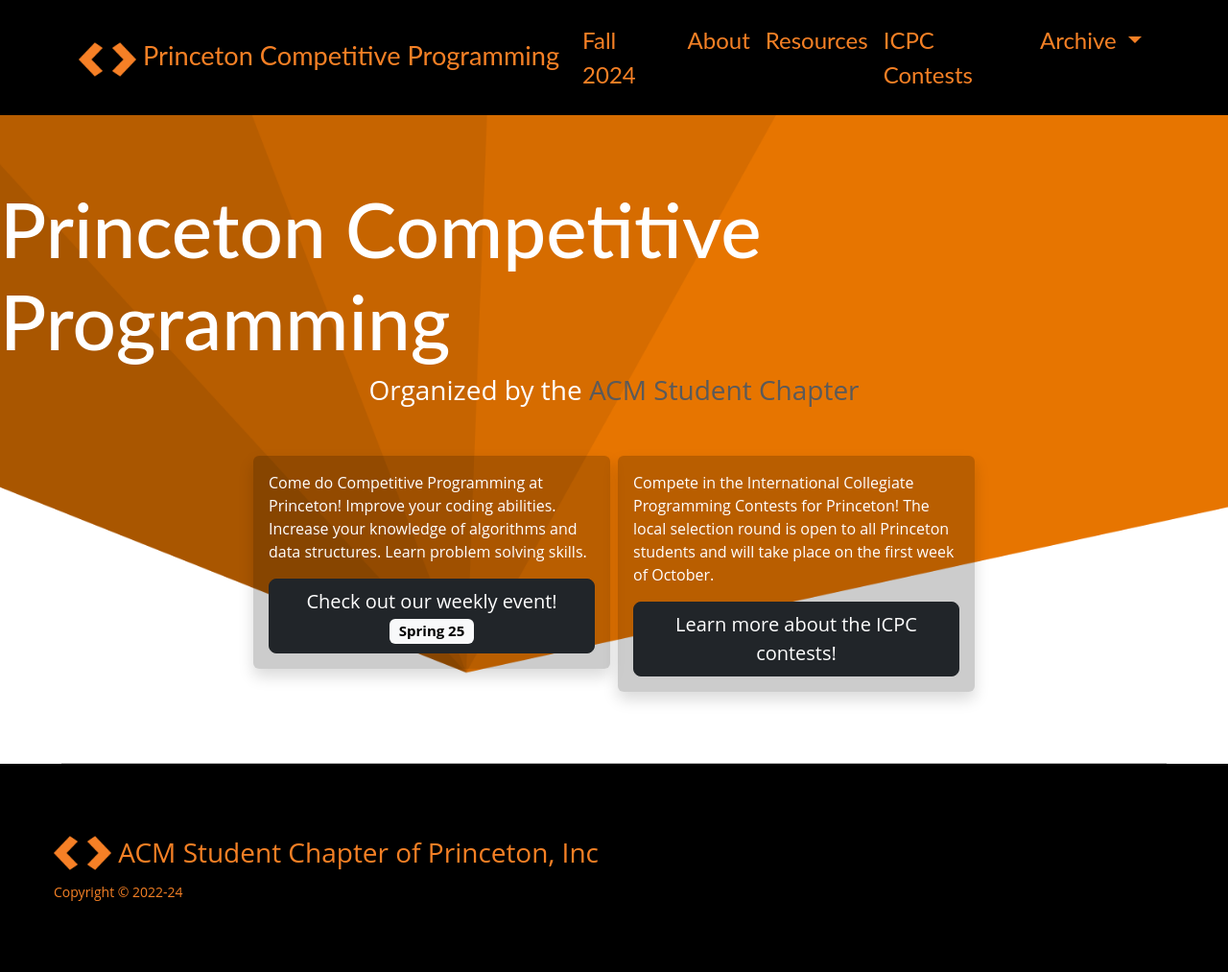
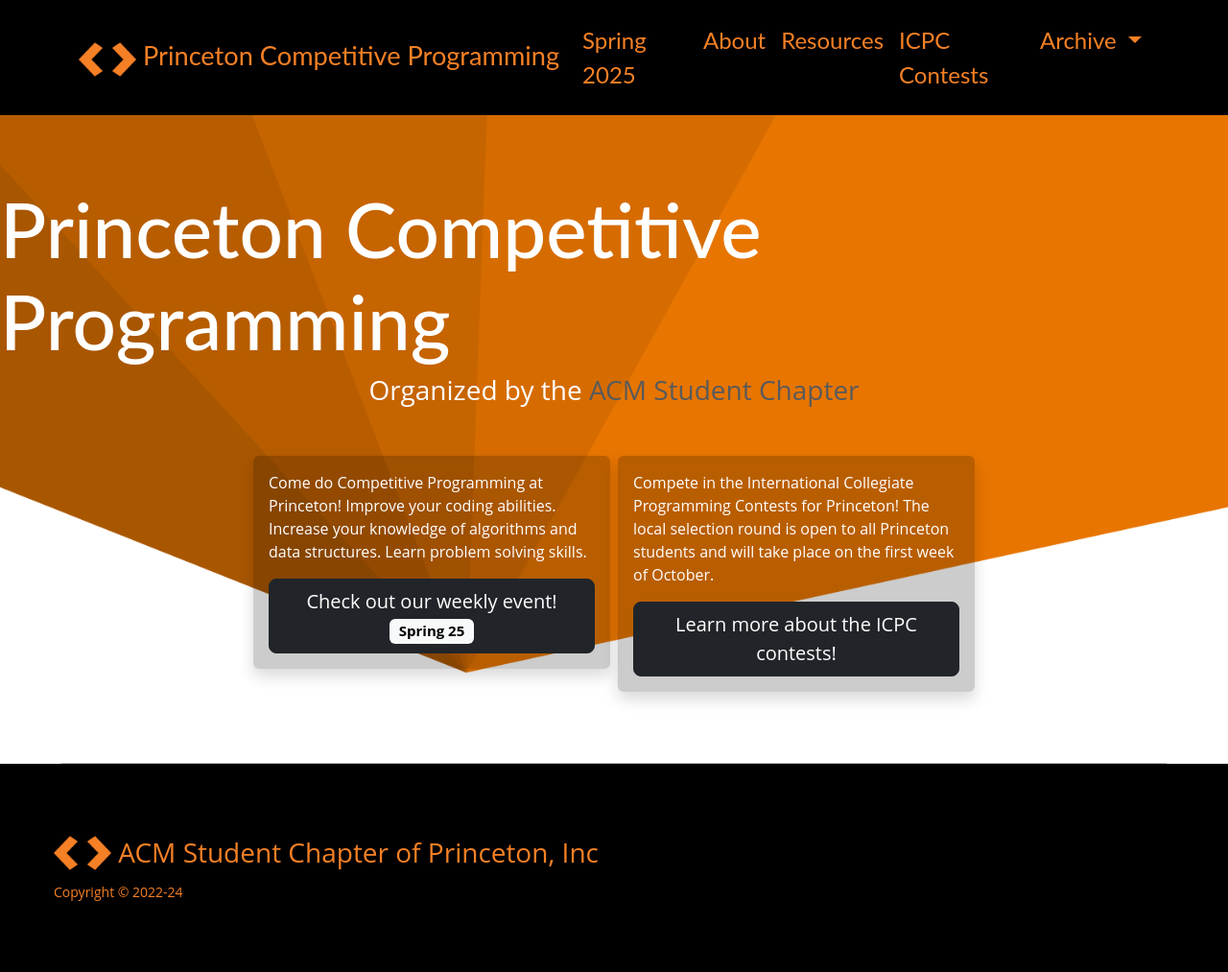
Before and after one commit to Princeton-Competitive-Programming/princeton-competitive-programming, a Jekyll site: the page built from index.md, in a window 1280 px wide. Shown: the whole page at 96% size. Built offline with Jekyll 4.4.1, drawn with Linux system fonts in a browser that asks for light colours; nearby versions of some CDN libraries.

Commit message:
Spring25 start

```diff
--- a/_includes/header.html
+++ b/_includes/header.html
@@ -10,7 +10,7 @@
       </a>
 
       <ul class="navbar-nav mt-2 mt-md-0 ms-md-auto">
-	<li class="nav-item"><a href="{{ site.baseurl }}/fall24" class="nav-link px-2 text-white">Fall 2024</a></li>
+	<li class="nav-item"><a href="{{ site.baseurl }}/spring25" class="nav-link px-2 text-white">Spring 2025</a></li>
 	<!-- <li class="nav-item"><a href="{{ site.baseurl }}/interview_prep_f23" class="nav-link px-2 text-white">Interviews</a></li> -->
 	<li class="nav-item"><a href="{{ site.baseurl }}/about" class="nav-link px-2 text-white">About</a></li>
 	<li class="nav-item"><a href="{{ site.baseurl }}/resources" class="nav-link px-2 text-white">Resources</a></li>
```
